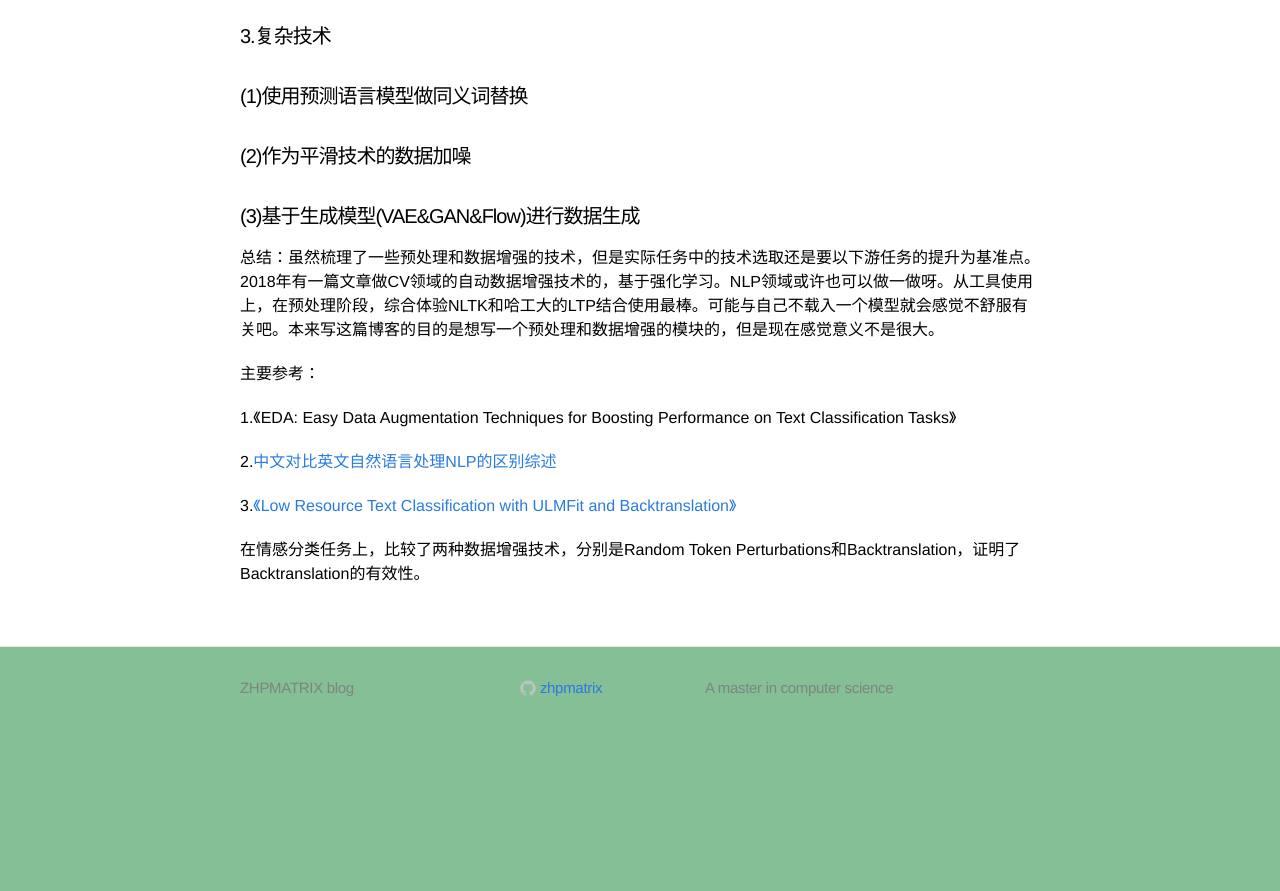
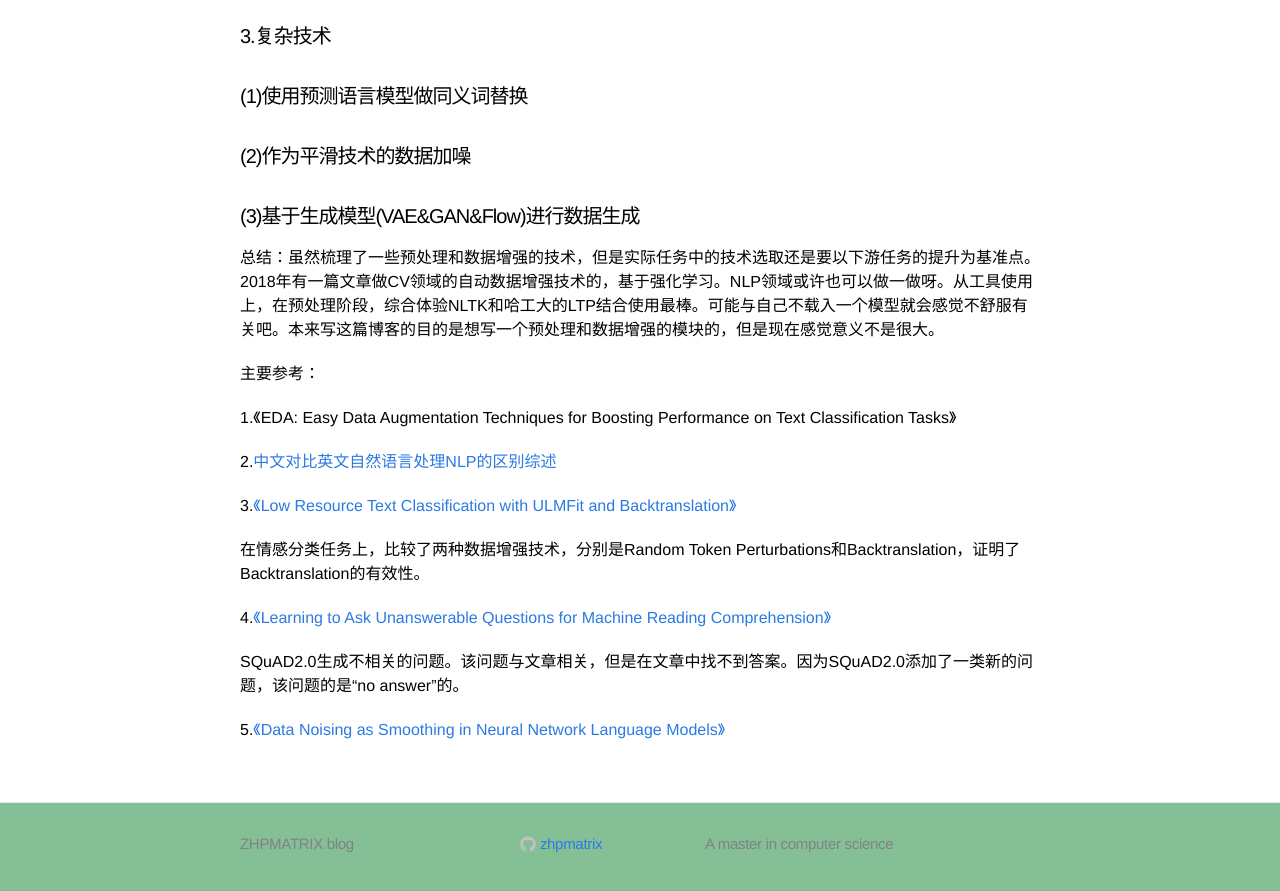
Before and after one commit to zhpmatrix/zhpmatrix.github.io, a Jekyll site: the page built from _posts/2019-03-08-preprocess-augmentation-in-nlp.md, in a window 1280 px wide and 900 px high, scrolled down 3062 px. Shown: the top 891 px of the window. Built offline with Jekyll 4.4.1, drawn with Linux system fonts in a browser that asks for light colours; comment, search, counter and statistics services are not loaded; before the commit the page ends 3806 px from its top, so only the background shows below that.

Commit message:
add new to ref to data argumentation in NLP

```diff
--- a/_posts/2019-03-08-preprocess-augmentation-in-nlp.md
+++ b/_posts/2019-03-08-preprocess-augmentation-in-nlp.md
@@ -126,3 +126,9 @@ mathjax: true
 3.[《Low Resource Text Classification with ULMFit and Backtranslation》](https://arxiv.org/abs/1903.09244)
 
 在情感分类任务上，比较了两种数据增强技术，分别是Random Token Perturbations和Backtranslation，证明了Backtranslation的有效性。
+
+4.[《Learning to Ask Unanswerable Questions for Machine Reading Comprehension》](https://arxiv.org/pdf/1906.06045.pdf)
+
+SQuAD2.0生成不相关的问题。该问题与文章相关，但是在文章中找不到答案。因为SQuAD2.0添加了一类新的问题，该问题的是“no answer”的。
+
+5.[《Data Noising as Smoothing in Neural Network Language Models》](https://arxiv.org/abs/1703.02573)
```
